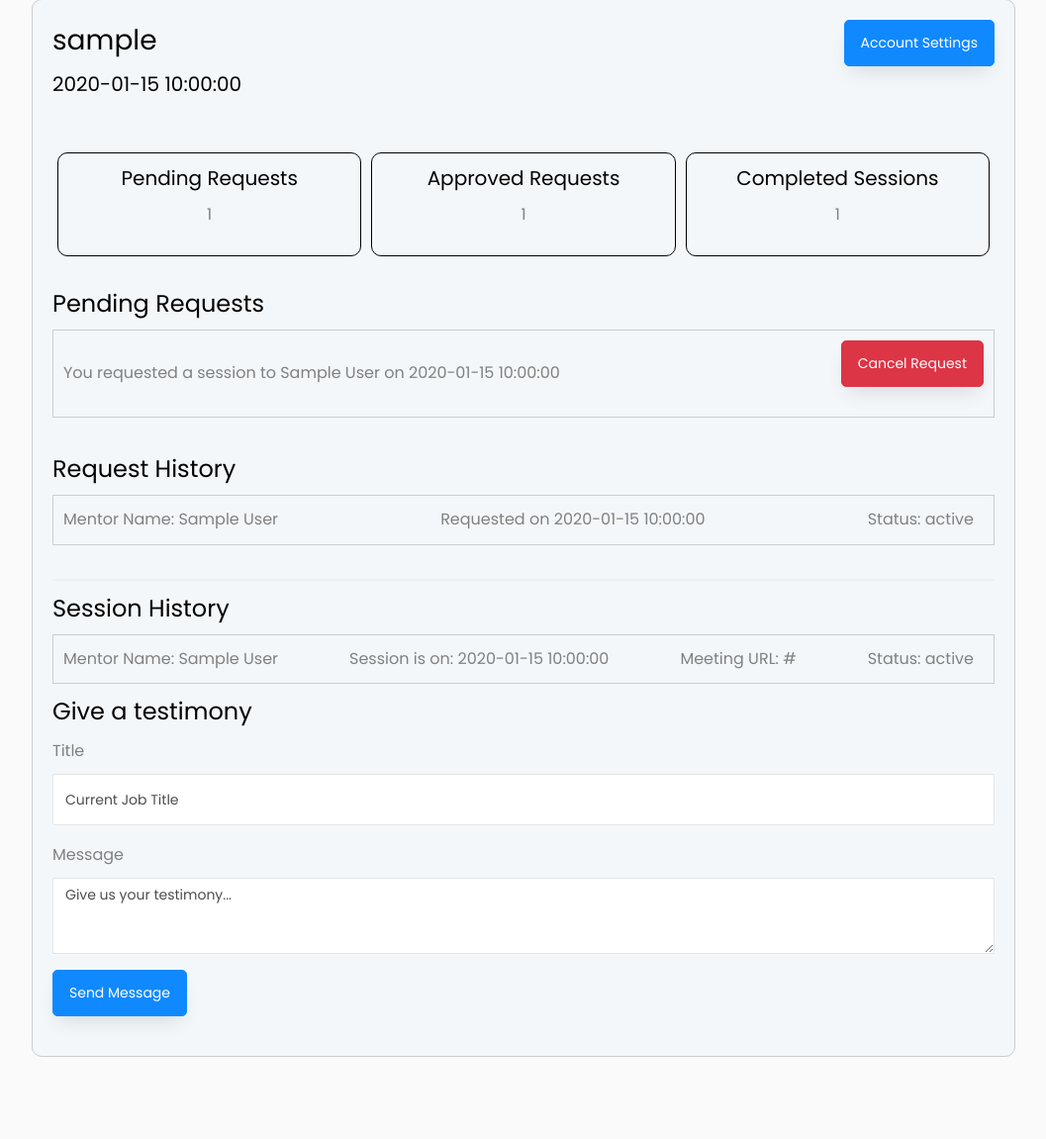
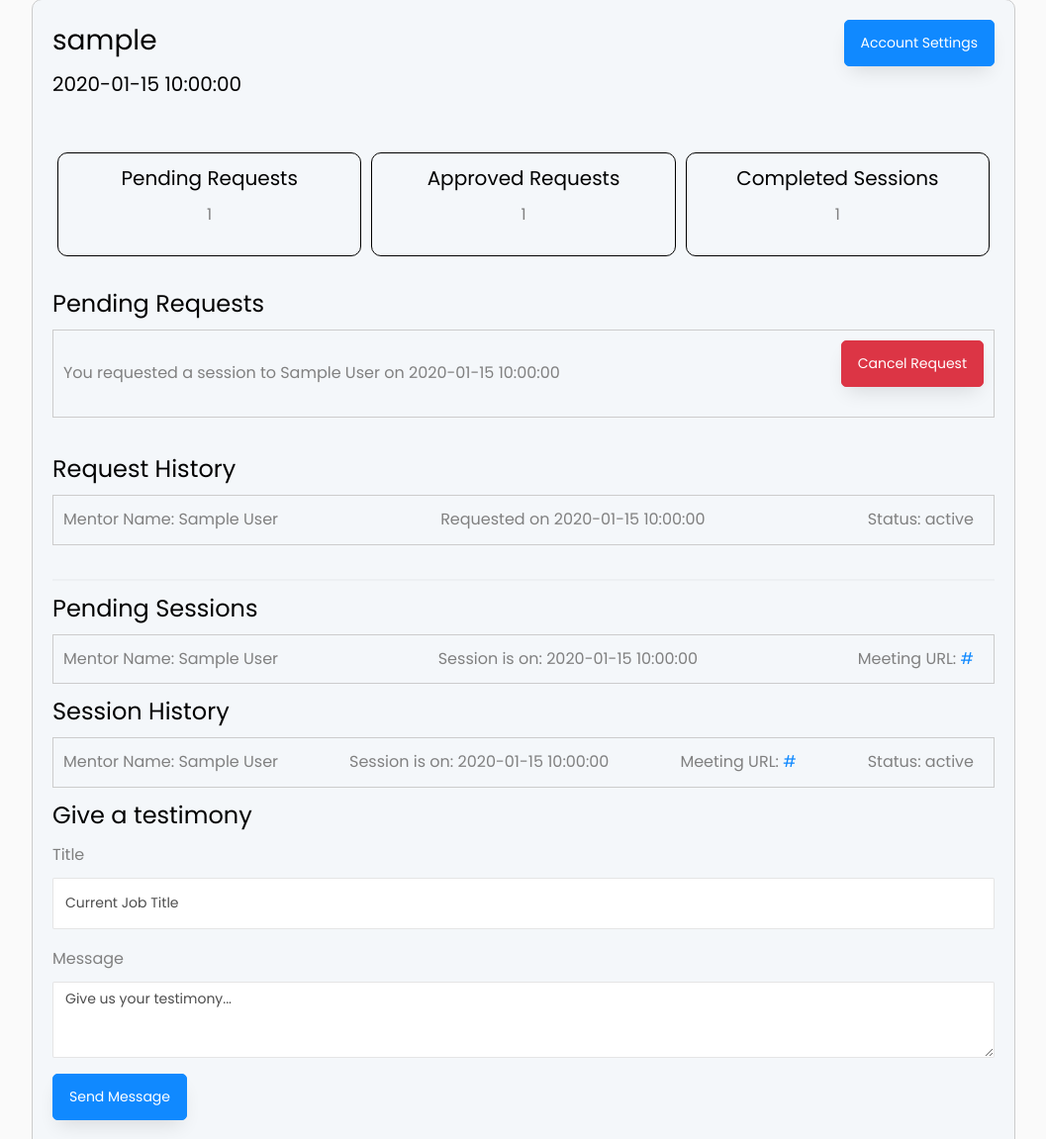
Before and after one commit to durdure/skillssync, a Flask app: template backend/app/templates/user/user_dashboard.html in a window 1280 px wide. Shown: the part 153-1304 px from the top of the page at 99% size, without its empty margins (111-1168 px from the left). Run offline with Flask 3, Linux system fonts and the light colour scheme; tables that the repository leaves empty hold one stand-in row (values such as "Sample post"); the template is opened without the code that fills it: values that come from a table or form of the project are taken from there, most other values are stand-ins (such as "Sample title", 1, 10 or a date in 2020); some libraries are stand-ins or nearby versions.

Commit message:
final touches

```diff
--- a/backend/app/templates/layout.html
+++ b/backend/app/templates/layout.html
@@ -143,11 +143,6 @@
 <!-- Template Main JS File -->
 <script src="{{ url_for('static', filename='js/main.js') }}"></script>
 
-<!-- <script src="https://code.jquery.com/jquery-3.5.1.slim.min.js"></script> -->
-<!-- <script src="https://cdn.jsdelivr.net/npm/@popperjs/core@2.5.4/dist/umd/popper.min.js"></script> -->
-<!-- <script src="https://stackpath.bootstrapcdn.com/bootstrap/4.5.2/js/bootstrap.min.js"></script> -->
-
-
 
 </body>
 
--- a/backend/app/templates/mentor/mentor_dashboard.html
+++ b/backend/app/templates/mentor/mentor_dashboard.html
@@ -203,7 +203,7 @@ hr {
             <div class="session" style="display: flex; justify-content: space-between; align-items: center;">
                 <span class="mentee_name" style="margin-right: 10px;">{{ session.user.username }}</span>
                 <span class="session_date" style="margin-right: 10px;">Session is on: {{ session.date }}</span>
-                <span class="session_date" style="margin-right: 10px;">Meeting URL: {{ session.meeting_url }}</span>
+                <span class="session_date" style="margin-right: 10px;">Meeting URL: <a href="{{ session.meeting_url }}">{{ session.meeting_url }}</a></span>
                 <span class="session_status" style="margin-right: 10px;">Status: {{ session.status }}</span>
                 <div class="action_buttons">
                     <a href="{{ url_for('mentor.complete_session', session_id=session.id) }}" class="btn btn-success">Complete Session</a>
@@ -227,7 +227,7 @@ hr {
             <div class="session" style="display: flex; justify-content: space-between; align-items: center;">
                 <span class="mentee_name" style="margin-right: 10px;">{{ session.user.username }}</span>
                 <span class="session_date" style="margin-right: 10px;">Session is on: {{ session.date }}</span>
-                <span class="session_date" style="margin-right: 10px;">Meeting URL: {{ session.meeting_url }}</span>
+                <span class="session_date" style="margin-right: 10px;">Meeting URL: <a href="{{ session.meeting_url }}">{{ session.meeting_url }}</a></span>
                 <span class="session_status" style="margin-right: 10px;">Status: {{ session.status }}</span>
             </div>
             {% endfor %}
--- a/backend/app/templates/user/user_dashboard.html
+++ b/backend/app/templates/user/user_dashboard.html
@@ -149,6 +149,26 @@
             <hr>
 
             <!-- History Session -->
+            <div class="session_management">
+                <h4>Pending Sessions</h4>
+                <div style="max-height: 250px; overflow-y: auto;">
+                    <!-- Check if there are any sessions available -->
+                    {% if pending_sessions %}
+                        <!-- Session list and management options go here -->
+                        {% for session in pending_sessions %}
+                        <div class="session" style="display: flex; justify-content: space-between; align-items: center;">
+                            <span class="mentee_name" style="margin-right: 10px;">Mentor Name: {{ session.mentor.full_name }}</span>
+                            <span class="session_date" style="margin-right: 10px;">Session is on: {{ session.date }}</span>
+                            <span class="session_date" style="margin-right: 10px;">Meeting URL: <a href="{{ session.meeting_url }}">{{ session.meeting_url }}</a></span>
+                        </div>
+                        {% endfor %}
+                    {% else %}
+                        <p class="session_request">No pending sessions available</p>
+                    {% endif %}
+                </div>
+            </div>
+
+            <!-- History Session -->
     <div class="session_management">
         <h4>Session History</h4>
         <div style="max-height: 250px; overflow-y: auto;">
@@ -159,7 +179,7 @@
                 <div class="session" style="display: flex; justify-content: space-between; align-items: center;">
                     <span class="mentee_name" style="margin-right: 10px;">Mentor Name: {{ session.mentor.full_name }}</span>
                     <span class="session_date" style="margin-right: 10px;">Session is on: {{ session.date }}</span>
-                    <span class="session_date" style="margin-right: 10px;">Meeting URL: {{ session.meeting_url }}</span>
+                    <span class="session_date" style="margin-right: 10px;">Meeting URL: <a href="{{ session.meeting_url }}">{{ session.meeting_url }}</a></span>
                     <span class="session_status" style="margin-right: 10px;">Status: {{ session.status }}</span>
                 </div>
                 {% endfor %}
--- a/backend/app/user/routes.py
+++ b/backend/app/user/routes.py
@@ -167,6 +167,7 @@ def user_dashboard():
         pending_requests = Request.query.filter_by(user_id=user_id, status='Pending').all()
         approved_requests = Request.query.filter_by(user_id=user_id, status='Approved').all()
         completed_sessions = Session.query.filter_by(user_id=user_id, status='Completed').all()
+        pending_sessions = Session.query.filter_by(user_id=user_id, status='Pending').all()
         sessions_requests = Request.query.filter_by(user_id=user_id).all()
         all_sessions = Session.query.filter_by(user_id=user_id).all()
 
@@ -174,7 +175,7 @@ def user_dashboard():
         approved_request_count = len(approved_requests)
         completed_session_count = len(completed_sessions)
         return render_template('user/user_dashboard.html', pending_requests=pending_requests,
-                            user=current_user, date=formatted_datetime,
+                            user=current_user, date=formatted_datetime, pending_sessions=pending_sessions,
                             sessions_requests=sessions_requests, all_sessions=all_sessions, completed_session_count=completed_session_count,
                             pending_request_count=pending_request_count, approved_request_count=approved_request_count)
 
```
Also changed, not shown: backend/app/static/js/main.js (+0 -7 lines).
